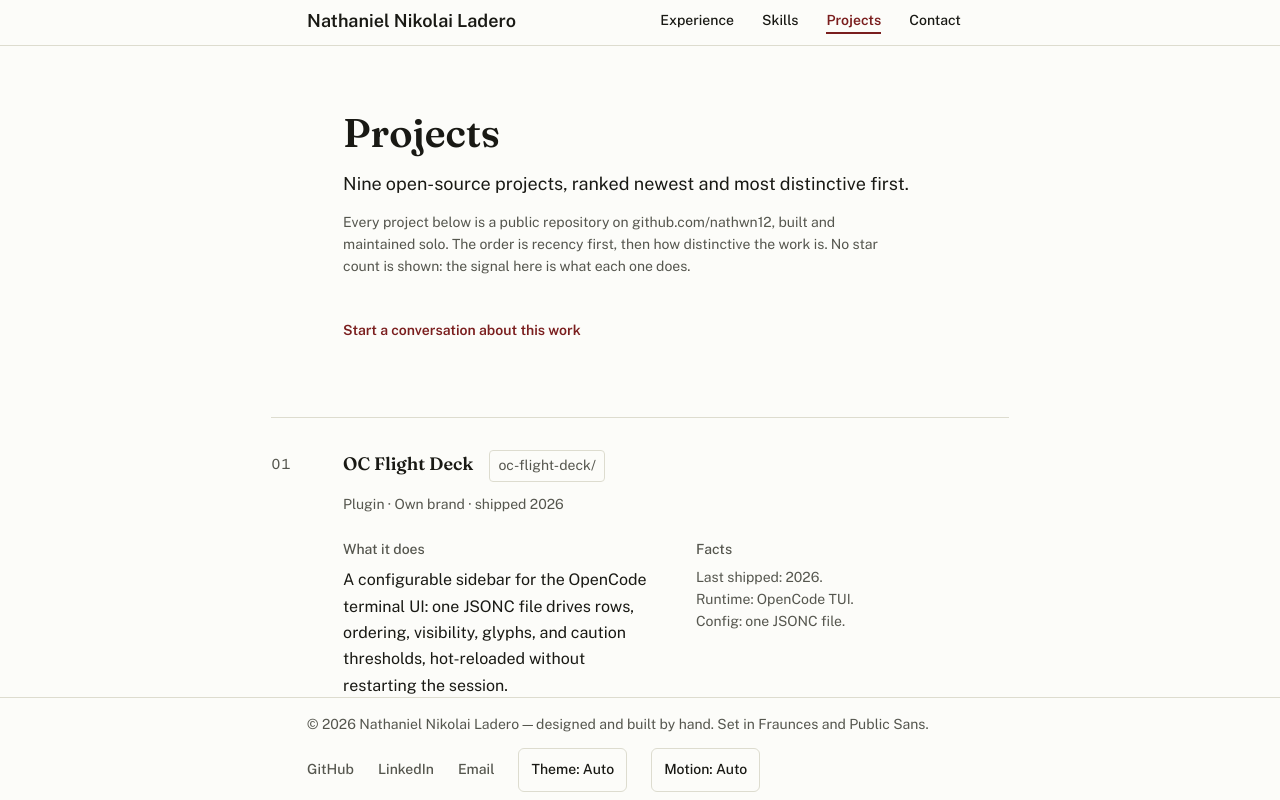
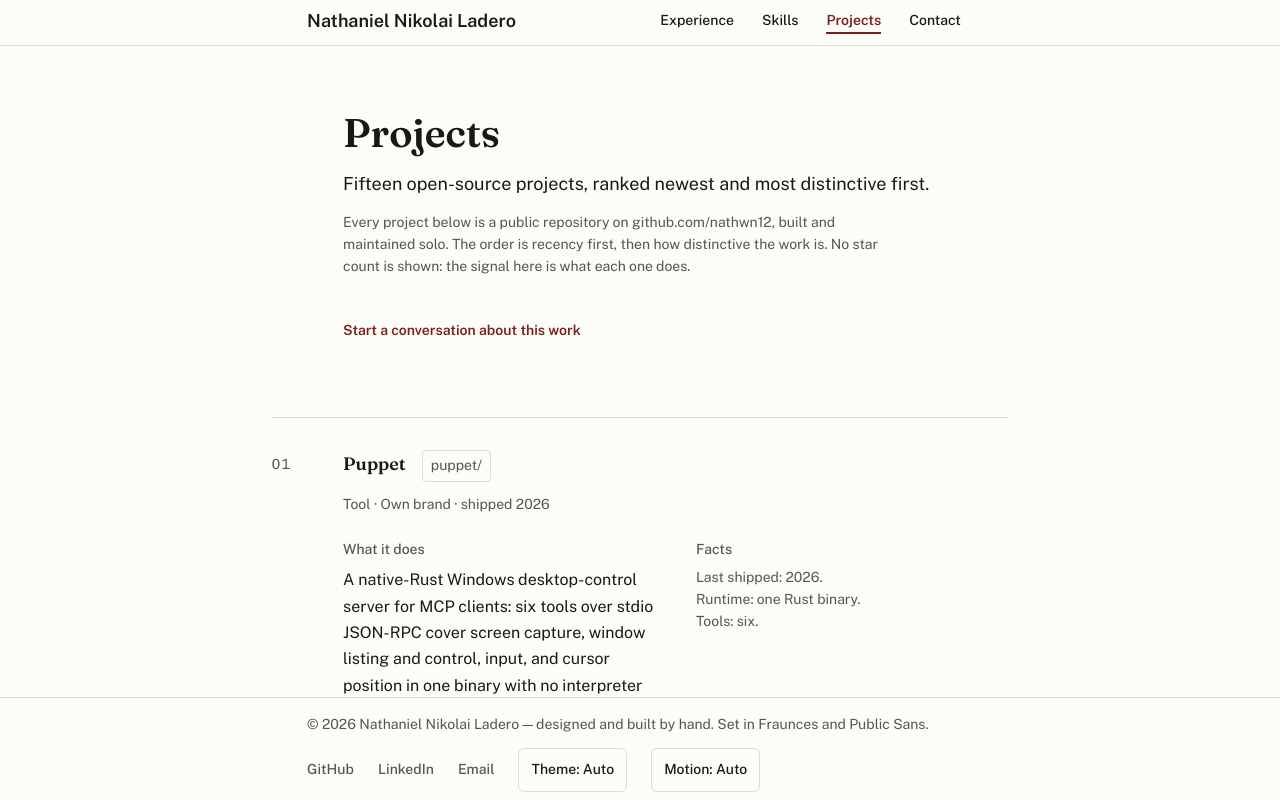
Before and after one commit to nathwn12/nathwn12.github.io, a React (Vite) app: page /projects in a window 1280 px wide. Built offline with nearby package versions, Linux system fonts and the light colour scheme.

Commit message:
feat(projects): add six entries - puppet, gladius, oc-unified, bridge, Potflix, slowburn

```diff
--- a/src/components/Projects.tsx
+++ b/src/components/Projects.tsx
@@ -66,7 +66,7 @@ export default function Projects() {
         >
           <h1 className="text-display font-semibold text-text">Projects</h1>
           <p className="mt-4 max-w-[65ch] text-lead text-text">
-            Nine open-source projects, ranked newest and most distinctive
+            Fifteen open-source projects, ranked newest and most distinctive
             first.
           </p>
           <p className="mt-4 max-w-[65ch] text-detail text-text-muted">
--- a/src/content/projects.ts
+++ b/src/content/projects.ts
@@ -15,8 +15,8 @@ import { ProjectSchema } from "../types/models";
  * Senior-flex pass (fleet brief): the band is now driven by the real public
  * repositories on github.com/nathwn12, each carrying its canonical `url`, plus
  * case-study fields (`kind`, `role`, `year`, `highlights`) for the expanded
- * notes. Every repo is public and freshly verified (2026-10-13) — but every one
- * carries zero stars, so NO star count is stored or rendered anywhere here
+ * notes. Every repo is public and freshly verified (2026-10-13) — but popularity
+ * is not the signal, so NO star count is stored or rendered anywhere here
  * (anti-flex). The flex is honest instead: recency (what shipped, and when),
  * the technology actually used, and own-brand authorship.
  */
@@ -48,6 +48,144 @@ export interface ProjectLore {
 // Open-source work published under github.com/nathwn12, newest and most
 // distinctive first. No star counts: the signal is what each one does.
 export const projects: ProjectLore[] = [
+  {
+    id: "10",
+    name: "Puppet",
+    dir: "puppet",
+    url: "https://github.com/nathwn12/puppet",
+    kind: "Tool",
+    role: "Own brand",
+    year: "2026",
+    description:
+      "A native-Rust Windows desktop-control server for MCP clients: six tools over stdio JSON-RPC cover screen capture, window listing and control, input, and cursor position in one binary with no interpreter to install.",
+    tech: ["Rust", "MCP", "JSON-RPC 2.0", "Win32", "DXGI"],
+    highlights: [
+      "Six tools only: screenshot, list_windows, window, do, cursor, and elements.",
+      "Capture runs on the native DXGI path with a GDI fallback in a single shipped binary.",
+      "An opt-in hidden-desktop mode drives a target through PostMessage without moving the cursor or stealing focus.",
+    ],
+    accent: "accent-2",
+    stats: [
+      { label: "last shipped", value: "2026", accent: "accent-2" },
+      { label: "runtime", value: "one Rust binary", accent: "accent-2" },
+      { label: "tools", value: "six", accent: "accent-2" },
+    ],
+  },
+  {
+    id: "11",
+    name: "Gladius",
+    dir: "gladius",
+    url: "https://github.com/nathwn12/gladius",
+    kind: "Tool",
+    role: "Own brand",
+    year: "2026",
+    description:
+      "A Rust browser-automation server for MCP clients: fifteen tools drive the owned Obscura engine directly over CDP via WebSocket, built from source today with no Node.js and no Playwright in the runtime path and the engine binaries provisioned alongside.",
+    tech: ["Rust", "CDP", "WebSocket", "MCP", "JSON-RPC 2.0"],
+    highlights: [
+      "Fifteen tools over the active page, from AX snapshots with stable refs to tabs, uploads, and console capture.",
+      "Drives the owned Obscura engine over CDP; the browser lifecycle is spawned and reaped inside the binary.",
+      "Every owned spawn is RAII-guarded, so a startup failure kills the whole process tree instead of leaving survivors.",
+    ],
+    accent: "accent-3",
+    stats: [
+      { label: "last shipped", value: "2026", accent: "accent-3" },
+      { label: "runtime", value: "native Rust binary", accent: "accent-3" },
+      { label: "tools", value: "fifteen", accent: "accent-3" },
+    ],
+  },
+  {
+    id: "12",
+    name: "OC Unified",
+    dir: "oc-unified",
+    url: "https://github.com/nathwn12/oc-unified",
+    kind: "Plugin",
+    role: "Own brand",
+    year: "2026",
+    description:
+      "One OpenCode v2 plugin carries the fleet watcher, the lifeline daemon, and the title renamer as internal features on a single mount, config file, and row grammar, with each feature wired in its own guarded setup step, so one feature's setup rejecting is reported and never stops the others from wiring.",
+    tech: ["TypeScript", "OpenCode plugin API", "Bun", "JSONC", "Node.js"],
+    highlights: [
+      "Three features fused into one mount: a single default export, one config resolver, and one rail renderer.",
+      "The fleet watcher subscribes to the session event stream and queues a compact note only for the error, stalled, wedged, and terminal-all classes.",
+      "The masthead keeps every top-level session title in the status, seat, work grammar and never renames a child session.",
+    ],
+    accent: "accent-4",
+    stats: [
+      { label: "last shipped", value: "2026", accent: "accent-4" },
+      { label: "surface", value: "OpenCode v2 plugin", accent: "accent-4" },
+      { label: "features", value: "three fused", accent: "accent-4" },
+    ],
+  },
+  {
+    id: "13",
+    name: "Bridge",
+    dir: "bridge",
+    url: "https://github.com/nathwn12/bridge",
+    kind: "App",
+    role: "Own brand",
+    year: "2026",
+    description:
+      "A single-machine dashboard for a solo Windows dev: it scans each direct child repo under a root for live git state, runs bounded git operations, lists and creates pull requests through the gh CLI, and bridges local OpenCode agent sessions over WebSocket.",
+    tech: ["TypeScript", "Node.js", "WebSocket", "WebView2", "PowerShell"],
+    highlights: [
+      "Serves the built frontend from the same origin and pushes live updates over WebSocket, with 20s polling as the fallback.",
+      "Binds loopback-only and gates the HTTP API and WebSocket surface: a non-loopback Host or a cross-origin mutating request is refused 403, while the Vite dev origins (127.0.0.1:5173, localhost:5173) are explicitly allowed.",
+      "Git is non-destructive by construction: fetch --all --prune, pull --ff-only, and plain push, never forced.",
+    ],
+    accent: "accent",
+    stats: [
+      { label: "last shipped", value: "2026", accent: "accent" },
+      { label: "surface", value: "local dashboard", accent: "accent" },
+      { label: "release", value: "v1.0.0", accent: "accent" },
+    ],
+  },
+  {
+    id: "14",
+    name: "Potflix",
+    dir: "Potflix",
+    url: "https://github.com/nathwn12/Potflix",
+    kind: "App",
+    role: "Own brand",
+    year: "2026",
+    description:
+      "A Windows tray app that mirrors whatever plays in PotPlayer as a Discord Rich Presence card, cleaning raw filenames into real titles; the implementation is mid-rewrite into a Rust workspace against a frozen Go reference, and the feature behaviour is the intended contract carried from that reference, not live re-verified against PotPlayer or Discord.",
+    tech: ["Rust", "Go", "Win32", "Discord IPC", "Cargo"],
+    highlights: [
+      "Cleans codecs, tags, and release groups out of filenames, parenthesizes years, and parses SxxEyy episode tags; the cleaner logic derives from the upstream PotPlayer-DiscordRPC project.",
+      "Resolves series and episode names from keyless sources: TVmaze, AniList, Jikan, and iTunes, under a permanent on-disk cache.",
+      "Carries a parity oracle: the Rust title cleaner must reproduce the frozen Go output byte-for-byte, hashed per corpus.",
+    ],
+    accent: "accent-2",
+    stats: [
+      { label: "last shipped", value: "2026", accent: "accent-2" },
+      { label: "surface", value: "Windows tray", accent: "accent-2" },
+      { label: "implementation", value: "Rust port", accent: "accent-2" },
+    ],
+  },
+  {
+    id: "15",
+    name: "Slowburn",
+    dir: "slowburn",
+    url: "https://github.com/nathwn12/slowburn",
+    kind: "App",
+    role: "Own brand",
+    year: "2026",
+    description:
+      "A Windows music player built for practice: studio-grade Slow plus Reverb and a per-track A-B loop sit on a multi-folder library with four skins and a mini mode, offline and with no account.",
+    tech: ["TypeScript", "Rust", "Tauri", "React", "SQLite"],
+    highlights: [
+      "A-B loop points live on the seek bar and save per track, auto-applying when the track reopens.",
+      "Slow and reverb are fine-stepped with per-track memory and a one-click reset to dry.",
+      "A fork of Museeks; the Slow and Reverb UX, A-B repeat, skins, mini mode, and queue are this fork's own work.",
+    ],
+    accent: "accent-3",
+    stats: [
+      { label: "last shipped", value: "2026", accent: "accent-3" },
+      { label: "surface", value: "Windows desktop", accent: "accent-3" },
+      { label: "base", value: "fork of Museeks", accent: "accent-3" },
+    ],
+  },
   {
     id: "01",
     name: "OC Flight Deck",
```
